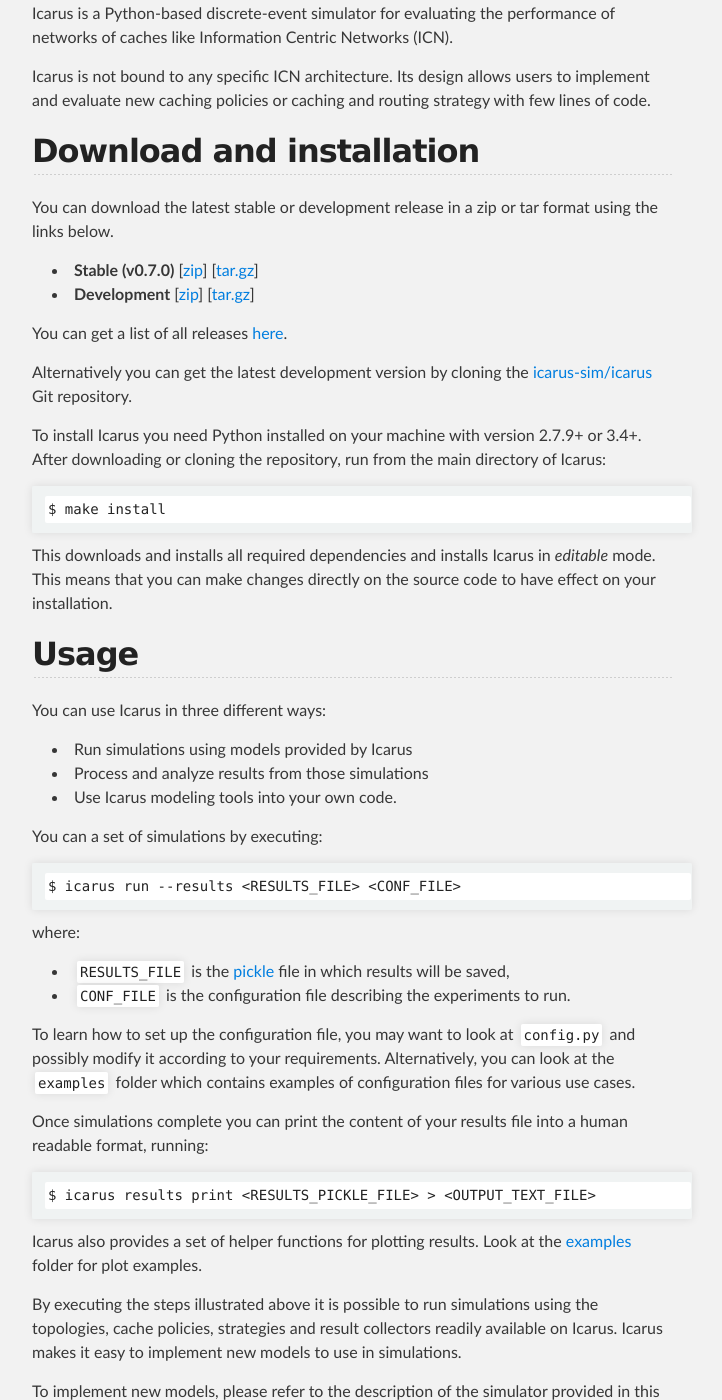
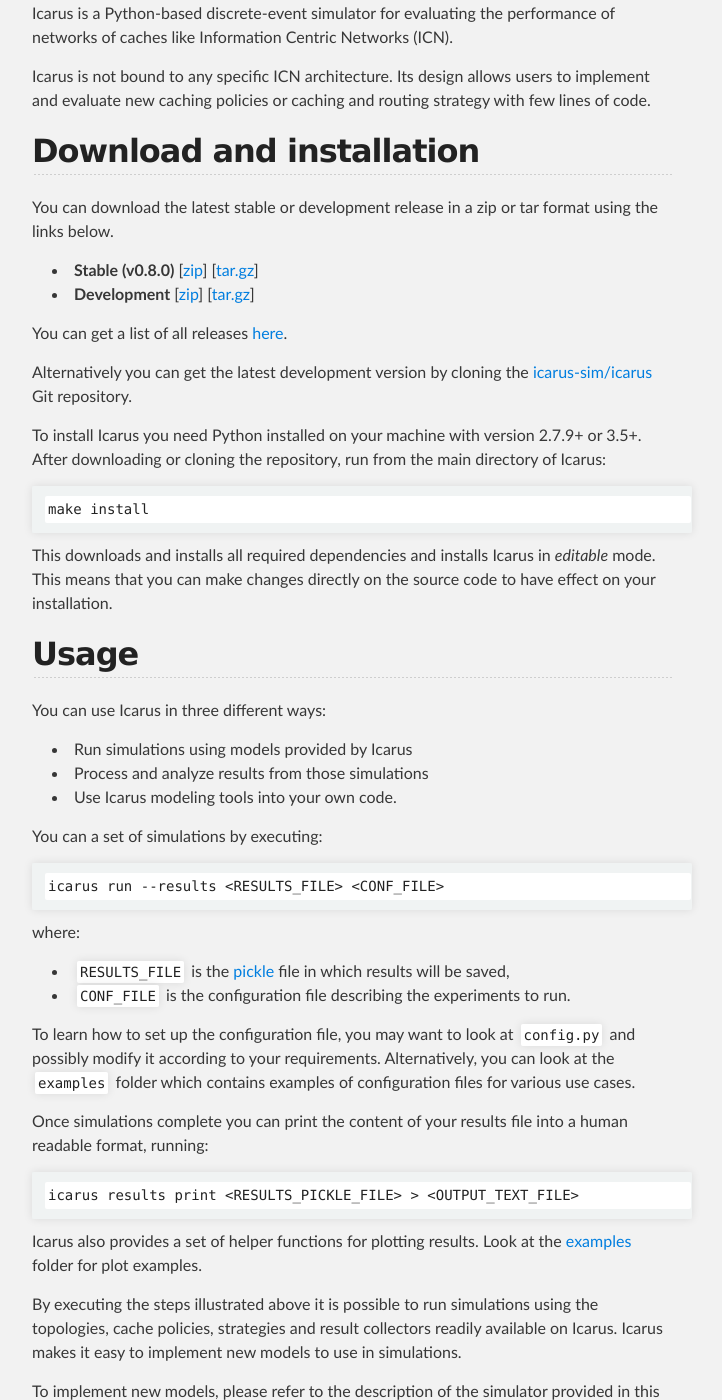
Before and after one commit to icarus-sim/icarus-sim.github.io, a Jekyll site: the page built from index.md, in a window 1280 px wide and 1400 px high, scrolled down 295 px. Shown: the whole window, without its empty margins (288-1010 px from the left). Built offline with Jekyll 4.4.1, drawn with Linux system fonts in a browser that asks for light colours; some of the changed text lies outside the part shown.

```diff
--- a/index.md
+++ b/index.md
@@ -13,37 +13,40 @@ to implement and evaluate new caching policies or caching and routing strategy
 with few lines of code.
 
 ## Download and installation
+
 You can download the latest stable or development release in a zip or tar format using the links below.
 
-* **Stable (v0.7.0)** \[[zip](https://github.com/icarus-sim/icarus/archive/v0.7.0.zip)\] \[[tar.gz](https://github.com/icarus-sim/icarus/archive/v0.7.0.tar.gz)\]
-* **Development** \[[zip](https://github.com/icarus-sim/icarus/archive/v0.7.0.zip)\] \[[tar.gz](https://github.com/icarus-sim/icarus/archive/v0.7.0.tar.gz)\]
+* **Stable (v0.8.0)** \[[zip](https://github.com/icarus-sim/icarus/archive/v0.8.0.zip)\] \[[tar.gz](https://github.com/icarus-sim/icarus/archive/v0.8.0.tar.gz)\]
+* **Development** \[[zip](https://github.com/icarus-sim/icarus/archive/master.zip)\] \[[tar.gz](https://github.com/icarus-sim/icarus/archive/master.tar.gz)\]
 
 You can get a list of all releases [here](https://github.com/icarus-sim/icarus/releases).
 
 Alternatively you can get the latest development version by cloning the [icarus-sim/icarus](https://github.com/icarus-sim/icarus) Git repository.
 
-To install Icarus you need Python installed on your machine with version 2.7.9+ or 3.4+.
+To install Icarus you need Python installed on your machine with version 2.7.9+ or 3.5+.
 After downloading or cloning the repository, run from the main directory of Icarus:
 
-    $ make install
+    make install
 
 This downloads and installs all required dependencies and installs Icarus in _editable_ mode.
 This means that you can make changes directly on the source code to have effect on your installation.
 
 ## Usage
+
 You can use Icarus in three different ways:
- * Run simulations using models provided by Icarus
- * Process and analyze results from those simulations
- * Use Icarus modeling tools into your own code.
+
+* Run simulations using models provided by Icarus
+* Process and analyze results from those simulations
+* Use Icarus modeling tools into your own code.
 
 You can a set of simulations by executing:
 
-    $ icarus run --results <RESULTS_FILE> <CONF_FILE>
+    icarus run --results <RESULTS_FILE> <CONF_FILE>
 
 where:
 
- * `RESULTS_FILE` is the [pickle](http://docs.python.org/3/library/pickle.html) file in which results will be saved,
- * `CONF_FILE` is the configuration file describing the experiments to run.
+* `RESULTS_FILE` is the [pickle](http://docs.python.org/3/library/pickle.html) file in which results will be saved,
+* `CONF_FILE` is the configuration file describing the experiments to run.
 
 To learn how to set up the configuration file, you may want to look at `config.py`
 and possibly modify it according to your requirements.
@@ -53,7 +56,7 @@ contains examples of configuration files for various use cases.
 Once simulations complete you can print the content of your results file into a
 human readable format, running:
 
-    $ icarus results print <RESULTS_PICKLE_FILE> > <OUTPUT_TEXT_FILE>
+    icarus results print <RESULTS_PICKLE_FILE> > <OUTPUT_TEXT_FILE>
 
 Icarus also provides a set of helper functions for plotting results.
 Look at the [examples](https://github.com/icarus-sim/icarus/tree/master/examples) folder for plot examples.
@@ -78,23 +81,24 @@ work with traffic traces. The code is included in the [`icarus.tools`](http://ic
 These tools are described in detail in [this paper](https://lorenzosaino.github.io/publications/icarus-simutools14.pdf).
 
 ### Docker container
+
 This repository contains a Dockerfile that can be used to build a container running Icarus.
 You need Docker installed on your machine to do so.
 
 You can build a container image with Icarus running:
 
-	docker build [--build-arg py=<python-version>] -t icarus .
+    docker build [--build-arg py=<python-version>] -t icarus .
 
-where `python-version` is the version of Python you want to use, e.g. `3.6`.
+where `python-version` is the version of Python you want to use, e.g. `3.8`.
 
 You can now spin a container giving you shell access, which you could use to
 poke around the container and explore the code by running:
 
-	docket run --rm -it icarus
+    docker run --rm -it icarus
 
 Finally you can run any Icarus command with:
 
-	docker run icarus <COMMAND>
+    docker run icarus <COMMAND>
 
 To run a simulation with Icarus it is advisable to mount in the container
 the directories where the config file is located and where you intend
@@ -103,29 +107,32 @@ to store results and access them from the container.
 For example, to use config.py and store the result file in the root of the project
 you could run the container with the following command:
 
-	docker run -v `pwd`:/data icarus icarus run -r /data/results.pickle /data/config.py
+    docker run -v `pwd`:/data icarus icarus run -r /data/results.pickle /data/config.py
 
 ## Development
+
 Running `make install` creates a fully functional development environment.
 You can run all test cases with:
 
-    $ make test
+    make test
 
 and build HTML documentation with:
 
-    $ make doc
+    make doc
 
 ## Documentation
+
 If you desire further information about Icarus, you can find it in the following places:
 
- * In this ([pdf](https://lorenzosaino.github.io/publications/icarus-simutools14.pdf), [slides](https://lorenzosaino.github.io/publications/icarus-simutools14-slides.pdf)),
-   which describes the overall architecture of the Icarus simulator, the motivations for its design,
-   the models implemented and shows some snippets of codes on how to use the modeling tools.
- * In the [API reference](http://icarus-sim.github.io/doc/), which documents all packages, modules, classes, methods
-   and functions included in the Icarus simulator.
- * In the [source code](https://www.github.com/icarus-sim/icarus), which is well organized and thoroughly documented.
+* In this ([pdf](https://lorenzosaino.github.io/publications/icarus-simutools14.pdf), [slides](https://lorenzosaino.github.io/publications/icarus-simutools14-slides.pdf)),
+which describes the overall architecture of the Icarus simulator, the motivations for its design,
+the models implemented and shows some snippets of codes on how to use the modeling tools.
+* In the [API reference](http://icarus-sim.github.io/doc/), which documents all packages, modules, classes, methods
+and functions included in the Icarus simulator.
+* In the [source code](https://www.github.com/icarus-sim/icarus), which is well organized and thoroughly documented.
 
 ## Citing
+
 If you use Icarus for your paper, please refer to the following publication:
 
     @inproceedings{icarus-simutools14,
@@ -143,6 +150,7 @@ If you use Icarus for your paper, please refer to the following publication:
 ## Reproduce results
 
 ### Hash-routing [ACM ICN'13]
+
 The Icarus simulator can be used to reproduce the results and plot the graphs presented in the paper:
 
 L.Saino, I. Psaras and G. Pavlou, Hash-routing Schemes for Information Centric Networking,
@@ -153,13 +161,16 @@ in *Proc. of the 3rd ACM SIGCOMM workshop on Information Centric Networking (ICN
 All the code, data and documentation required is made available in the [icarus-sim/hashrouting-icn13-results](http://github.com/icarus-sim/hashrouting-icn13-results) repository.
 
 ## Contacts
+
 If you have any questions about Icarus, feel free to ask the mailing list
 [icarus@ee.ucl.ac.uk](mailto:icarus@ee.ucl.ac.uk).
 You can also [register to the mailing list](http://mailman.ee.ucl.ac.uk/mailman/listinfo/icarus)
 or [browse the archives](http://mailman.ee.ucl.ac.uk/pipermail/icarus/).
 
 ## License
+
 Icarus is licensed under the terms of the [GNU GPLv2 license](http://www.gnu.org/licenses/gpl-2.0.html).
 
 ## Acknowledgments
+
 This work received funding from the UK EPSRC, under grant agreement no. EP/K019589/1 ([COMIT project](http://www.ee.ucl.ac.uk/comit-project/)), the EU-Japan initiative, under EU FP7 grant agreement no. 608518 and NICT contract no. 167 ([GreenICN project](http://www.greenicn.org/)) and from the EU FP7 program, under grant agreements 318488 ([Flamingo Network of Excellence project](http://www.fp7-flamingo.eu/)).
```
